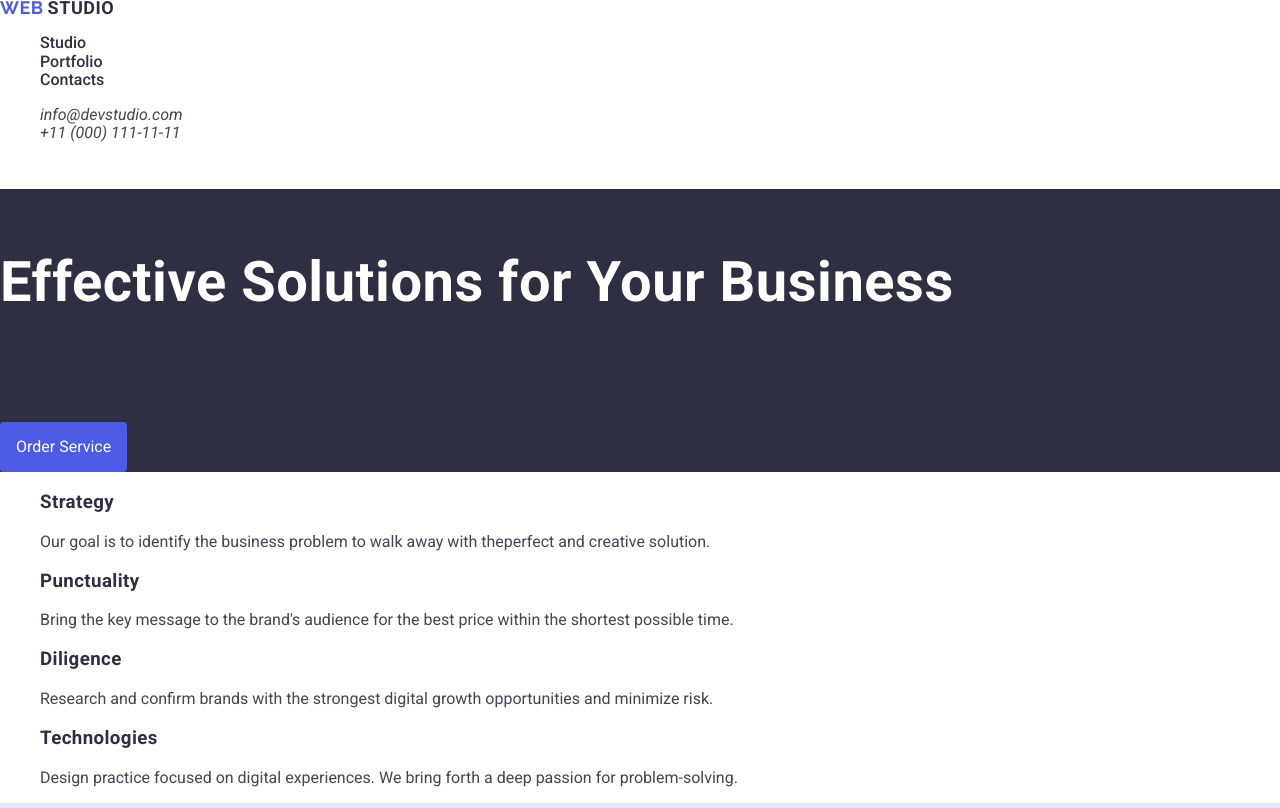
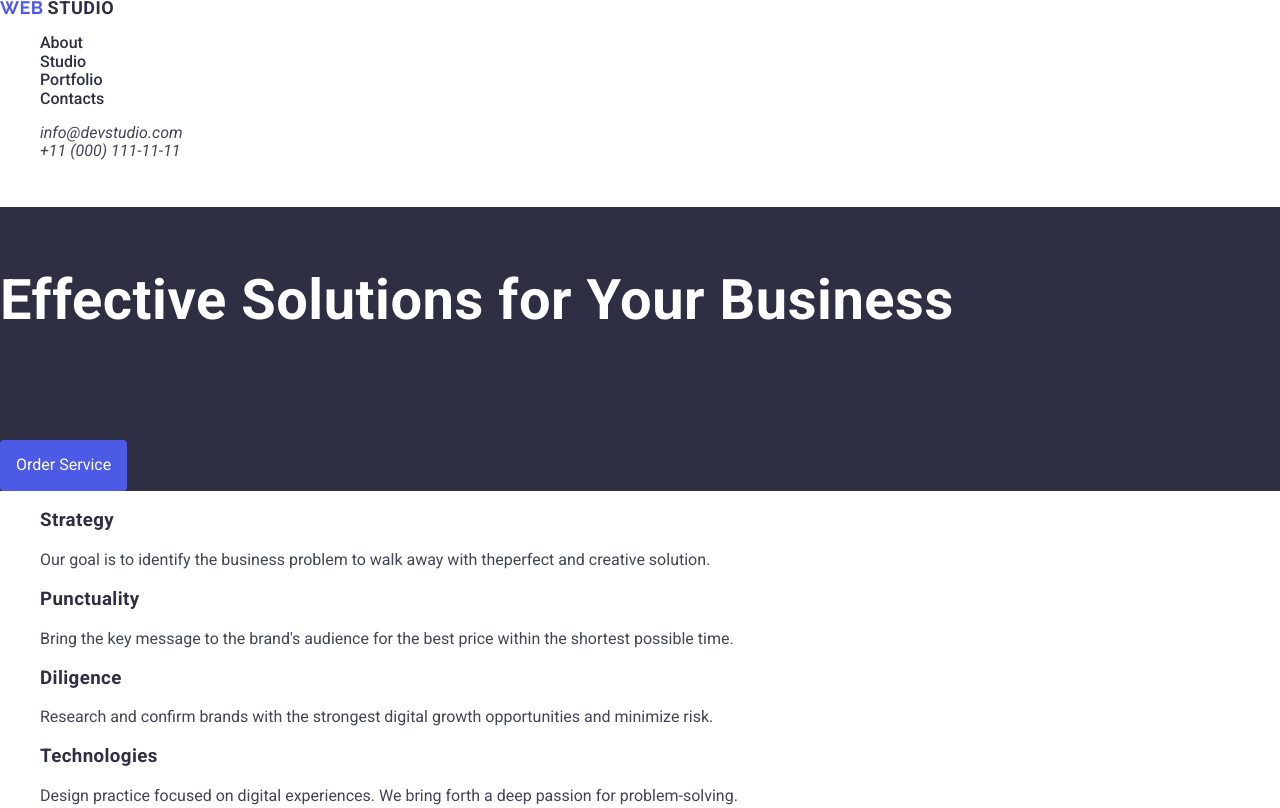
Before and after one commit to dogankaraman/goit-markup-hw-02, a plain HTML site: page index.html in a window 1280 px wide. Shown: the top 808 px of the page. Drawn offline with nearby package versions, Linux system fonts and the light colour scheme.

Commit message:
about index sayfasından link verildi

```diff
--- a/index.html
+++ b/index.html
@@ -32,6 +32,7 @@
       <!--Menu başladı-->
       <nav>
         <ul>
+          <li><a href="pages/about.html">About</a></li>
           <li><a href="#">Studio</a></li>
           <li><a href="#">Portfolio</a></li>
           <li><a href="#">Contacts</a></li>
```
